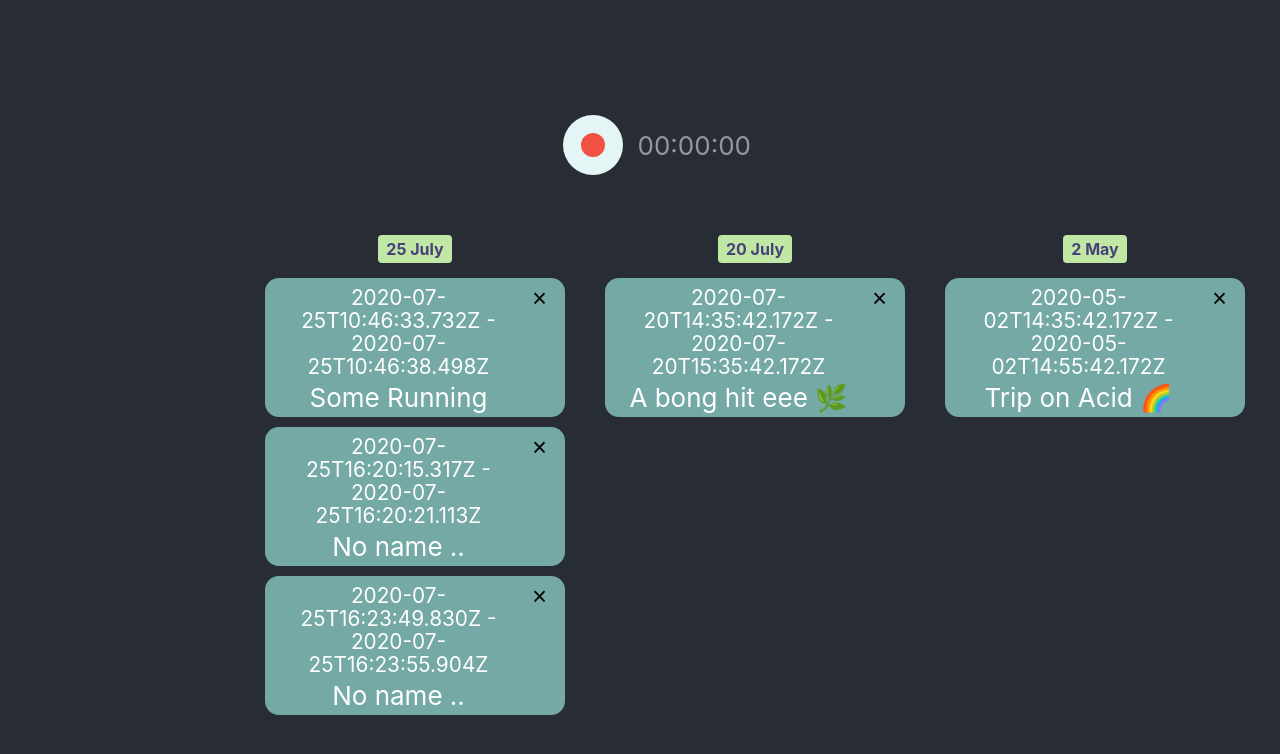
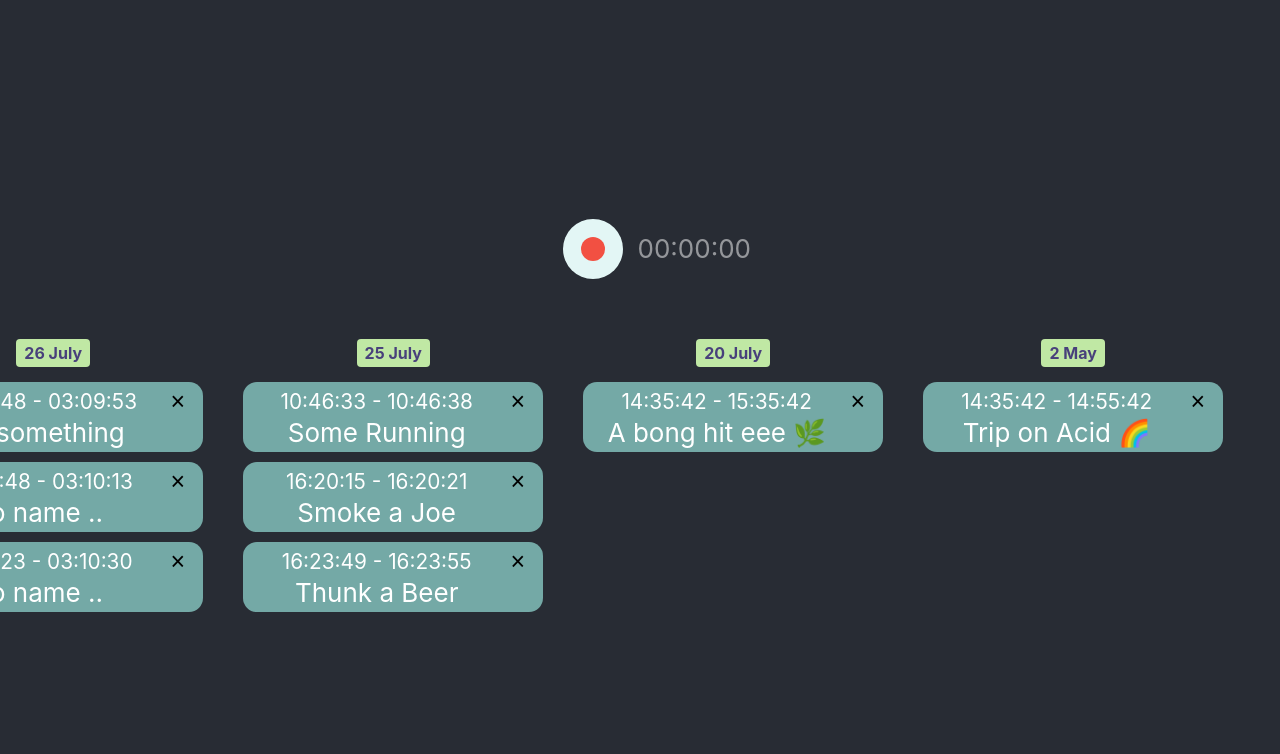
Before and after one commit to AdityaDonthy/ts-todo, a React (Create React App) app: page / in a window 1280 px wide. Shown: the top 754 px of the page. Built offline with nearby package versions, Linux system fonts and the light colour scheme; data requests are answered from the project's data file.

Commit message:
added momentjs for time formatting

```diff
--- a/json-server/db.json
+++ b/json-server/db.json
@@ -19,16 +19,34 @@
       "id": 3
     },
     {
-      "title": "No name ..",
+      "title": "Smoke a Joe",
       "startDate": "2020-07-25T16:20:15.317Z",
       "endDate": "2020-07-25T16:20:21.113Z",
       "id": 4
     },
     {
-      "title": "No name ..",
+      "title": "Thunk a Beer",
       "startDate": "2020-07-25T16:23:49.830Z",
       "endDate": "2020-07-25T16:23:55.904Z",
       "id": 5
+    },
+    {
+      "title": "Adi something",
+      "startDate": "2020-07-26T03:09:48.973Z",
+      "endDate": "2020-07-26T03:09:53.674Z",
+      "id": 6
+    },
+    {
+      "title": "No name ..",
+      "startDate": "2020-07-26T03:09:48.973Z",
+      "endDate": "2020-07-26T03:10:13.601Z",
+      "id": 7
+    },
+    {
+      "title": "No name ..",
+      "startDate": "2020-07-26T03:10:23.571Z",
+      "endDate": "2020-07-26T03:10:30.931Z",
+      "id": 8
     }
   ]
 }
--- a/src/components/Calendar/EventItem.tsx
+++ b/src/components/Calendar/EventItem.tsx
@@ -1,10 +1,7 @@
 import React, { useState, useEffect, useRef, ChangeEvent } from 'react';
-import {
-  UserEvent,
-  deleteUserEvent,
-  updateUserEvent
-} from '../../redux/user-events';
+import {  UserEvent,  deleteUserEvent, updateUserEvent } from '../../redux/user-events';
 import { useDispatch } from 'react-redux';
+import moment from 'moment';
 
 interface Props {
   event: UserEvent;
@@ -52,7 +49,7 @@ const EventItem: React.FC<Props> = ({ event }) => {
   return (
     <div className="calendar-event">
       <div className="calendar-event-info">
-        <div className="calendar-event-time">{event.startDate} - {event.endDate}</div>
+        <div className="calendar-event-time">{moment.utc(event.startDate).format("HH:mm:ss")} - {moment.utc(event.endDate).format("HH:mm:ss")}</div>
         <div className="calendar-event-title">
             {editable ? (<input type="text"
                             value={title}
```
